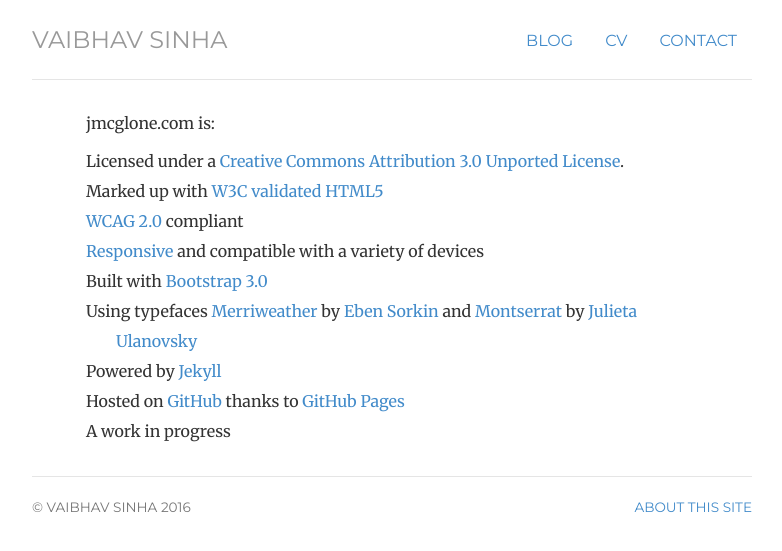
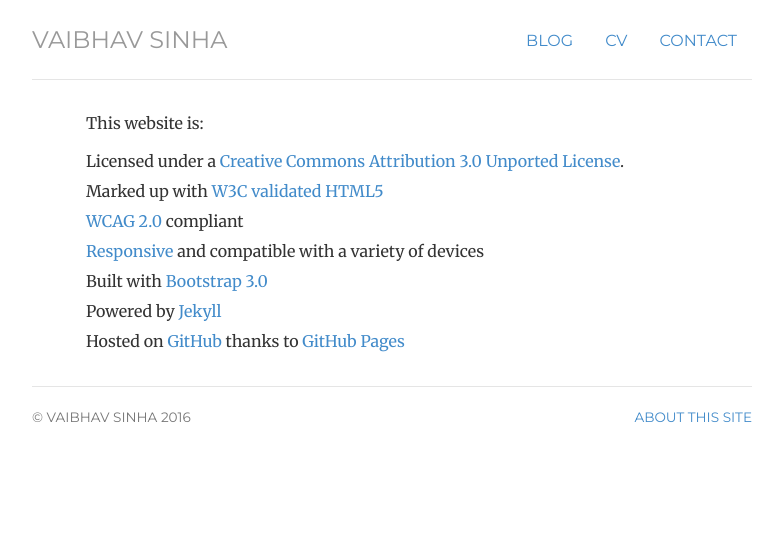
Before and after one commit to sinhav/sinhav.github.io, a Jekyll site: the page built from about/index.html, in a window 1280 px wide. Shown: the top 551 px of the page, without its empty margins (248-1030 px from the left). Built offline with Jekyll 4.4.1, drawn with Linux system fonts in a browser that asks for light colours.

Commit message:
Update index.html

```diff
--- a/about/index.html
+++ b/about/index.html
@@ -1,12 +1,12 @@
 ---
 layout: default
 title: About This Site
-description: Credits and information about the website jmcglone.com, the personal website for Jonathan McGlone, a Librarian, Front-End Developer, Digital Publisher, Project Manager, Music Enthusiast, and Web Noodler living and working in Michigan.
+description: Credits and information about the wesite sinhav.github.io
 ---
 
   <div class="about">
 
-    <p>jmcglone.com is:</p>
+    <p>This website is:</p>
 
       <ul class="list-unstyled">
         <li>Licensed under a <a rel="license" href="http://creativecommons.org/licenses/by/3.0/deed.en_US">Creative Commons Attribution 3.0 Unported License</a>. </li>
@@ -14,10 +14,8 @@
         <li><a href="http://www.w3.org/TR/WCAG20/" title="WCAG 2.0">WCAG 2.0</a> compliant</li>
         <li><a href="http://alistapart.com/article/responsive-web-design" title="Responsive Web Design at A List Apart">Responsive</a> and compatible with a variety of devices</li>
         <li>Built with <a href="http://getbootstrap.com/" title="Bootstrap 3.0">Bootstrap 3.0</a></li>
-        <li>Using typefaces <a href="http://www.google.com/fonts/specimen/Merriweather" title ="Merriweather">Merriweather</a> by <a href="https://plus.google.com/106288796449831139244/about" title="Eben Sorkin">Eben Sorkin</a> and <a href="http://www.google.com/fonts/specimen/Montserrat" title="Montserrat">Montserrat</a> by <a href="http://www.zkysky.com.ar/" title="ZkySky Design">Julieta Ulanovsky</a></li>
         <li>Powered by <a href="http://jekyllrb.com/" title="Jekyll">Jekyll</a></li>
-        <li>Hosted on <a href="http://github.com/jmcglone/jmcglone.github.io" title="This site hosted on GitHub">GitHub</a> thanks to <a href="http://pages.github.com/" title="GitHub Pages">GitHub Pages</a></li>
-        <li>A work in progress</li>
+        <li>Hosted on <a href="http://github.com/sinhav/sinhav.github.io" title="This site hosted on GitHub">GitHub</a> thanks to <a href="http://pages.github.com/" title="GitHub Pages">GitHub Pages</a></li>
       </ul>
 
   </div>
```
